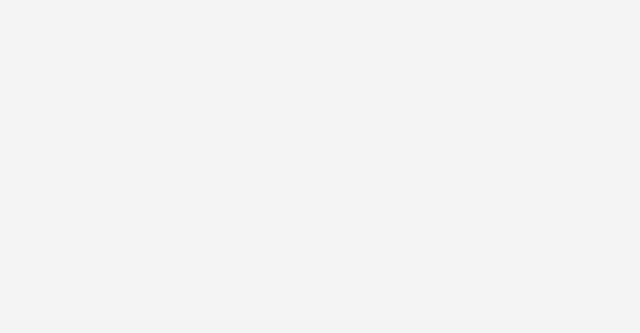
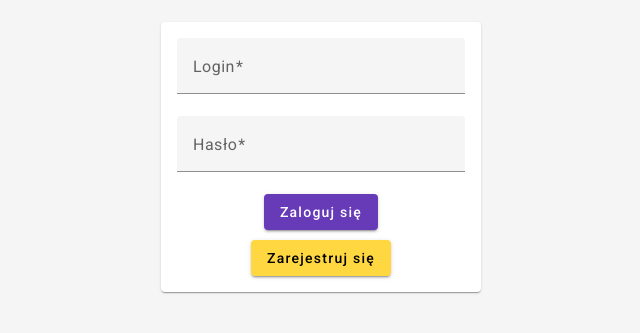
Before and after one commit to Garrus25/LibraryViewerFrontend, an Angular app: page /login in a window 1280 px wide. Before the commit this address led to /. Shown: the part 243-576 px from the top of the page, without its empty margins (319-959 px from the left). Built offline with nearby package versions, Linux system fonts and the light colour scheme.

Commit message:
minor refactor, added routing for main and register components

```diff
--- a/src/app/app.routes.ts
+++ b/src/app/app.routes.ts
@@ -1,11 +1,23 @@
 import { Routes } from '@angular/router';
 import {LoginComponent} from "./components/login/login.component";
+import {RegisterComponent} from "./components/register/register.component";
+import {MainComponent} from "./components/main/main.component";
 
 const routeConfig: Routes = [
   {
-    path: '',
+    path: 'login',
     component: LoginComponent,
     title: 'Login Page'
+  },
+  {
+    path: 'register',
+    component: RegisterComponent,
+    title: 'Register Page'
+  },
+  {
+    path: '',
+    component: MainComponent,
+    title: 'Main Page'
   }
 ];
 
--- a/src/app/components/login/login.component.html
+++ b/src/app/components/login/login.component.html
@@ -13,7 +13,7 @@
 
       <div class="login-register-button-group">
         <button mat-raised-button color="primary" type="submit">Zaloguj się</button>
-        <button mat-raised-button color="accent" type="submit">Zarejestruj się</button>
+        <button mat-raised-button color="accent" type="submit" routerLink="/register">Zarejestruj się</button>
       </div>
 
       <mat-error *ngIf="!loginValid">
--- a/src/app/components/login/login.component.ts
+++ b/src/app/components/login/login.component.ts
@@ -6,6 +6,7 @@ import {FormsModule} from "@angular/forms";
 import {NgIf} from "@angular/common";
 import {MatInput} from "@angular/material/input";
 import {MatButton} from "@angular/material/button";
+import {RouterLink} from "@angular/router";
 
 @Component({
   selector: 'app-login',
@@ -20,7 +21,8 @@ import {MatButton} from "@angular/material/button";
     MatFormField,
     MatInput,
     MatButton,
-    MatLabel
+    MatLabel,
+    RouterLink
   ],
   templateUrl: './login.component.html',
   styleUrl: './login.component.css'
```
Also changed, not shown: src/app/components/main/main.component.css (added), src/app/components/main/main.component.html (renamed from src/app/main/main.component.html), src/app/components/main/main.component.ts (renamed from src/app/main/main.component.ts), src/app/components/register/register.component.css (added), src/app/components/register/register.component.html (renamed from src/app/register/register.component.html), src/app/components/register/register.component.ts (renamed from src/app/register/register.component.ts).
